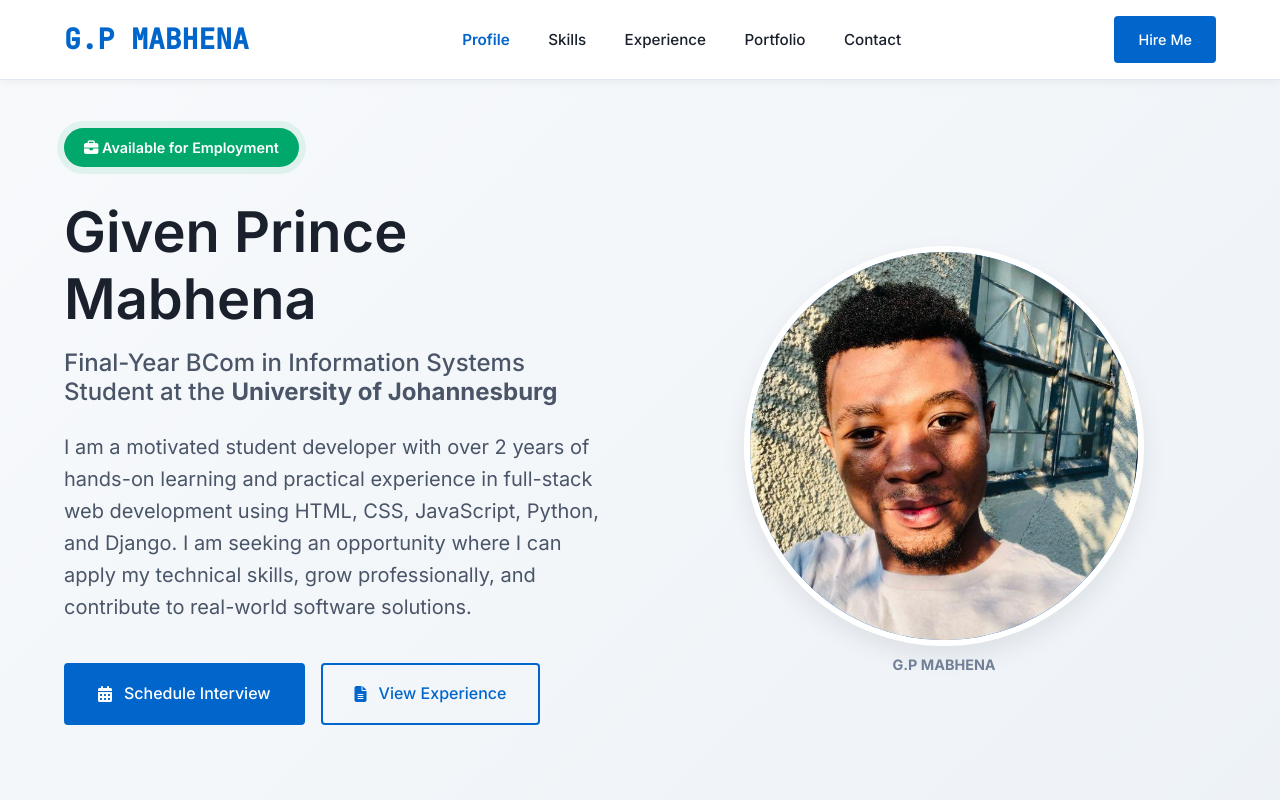
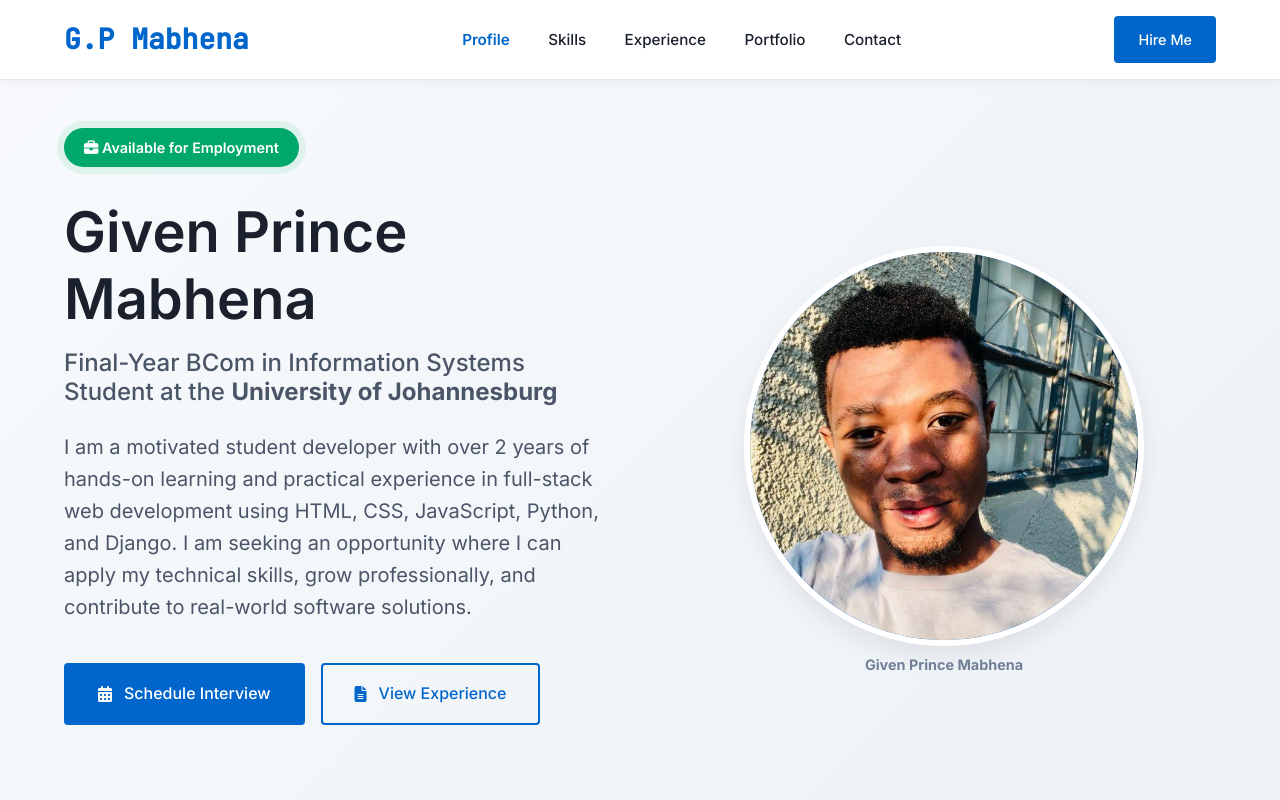
Before and after one commit to ThaizyCelby/My-Profile, a plain HTML site: page index.html in a window 1280 px wide. Shown: the top 800 px of the page. Drawn offline with Linux system fonts and the light colour scheme.

Commit message:
Update index.html

```diff
--- a/index.html
+++ b/index.html
@@ -16,7 +16,7 @@
     <header id="header">
         <div class="container header-container">
             <div class="logo">
-                G.P MABHENA
+                G.P Mabhena
             </div>
 
             <nav>
@@ -75,7 +75,7 @@
                     <!-- Replace this with your actual profile picture -->
                     <!-- To use your own picture, replace the src with your image URL -->
                     <img src="Profile.jpeg"
-                         alt="Alex Morgan - IT Professional"
+                         alt="Given Prince Mabhena - IS Student"
                          class="profile-image"
                          id="profileImage">
 
@@ -86,7 +86,7 @@
                     </div>
                 </div>
                 <div class="upload-instruction">
-                    <b>G.P MABHENA</b>
+                    <b>Given Prince Mabhena</b>
                 </div>
             </div>
         </div>
@@ -540,4 +540,5 @@
 
     <script src="Script.js"></script>
 </body>
+
 </html>
```
